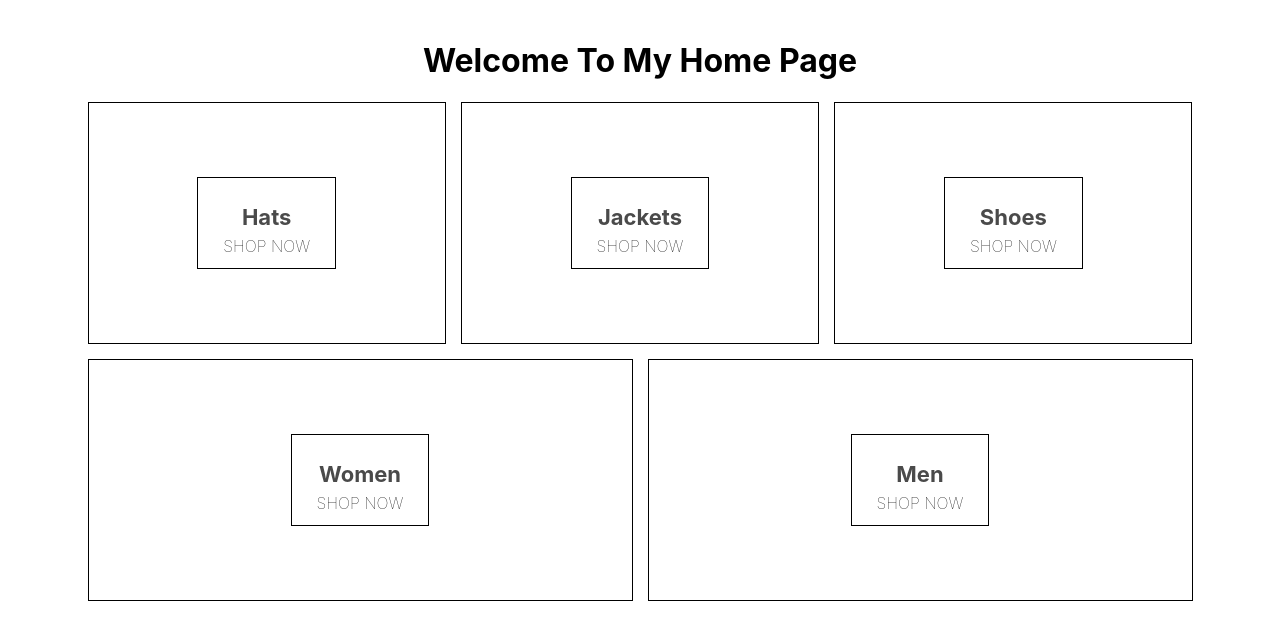
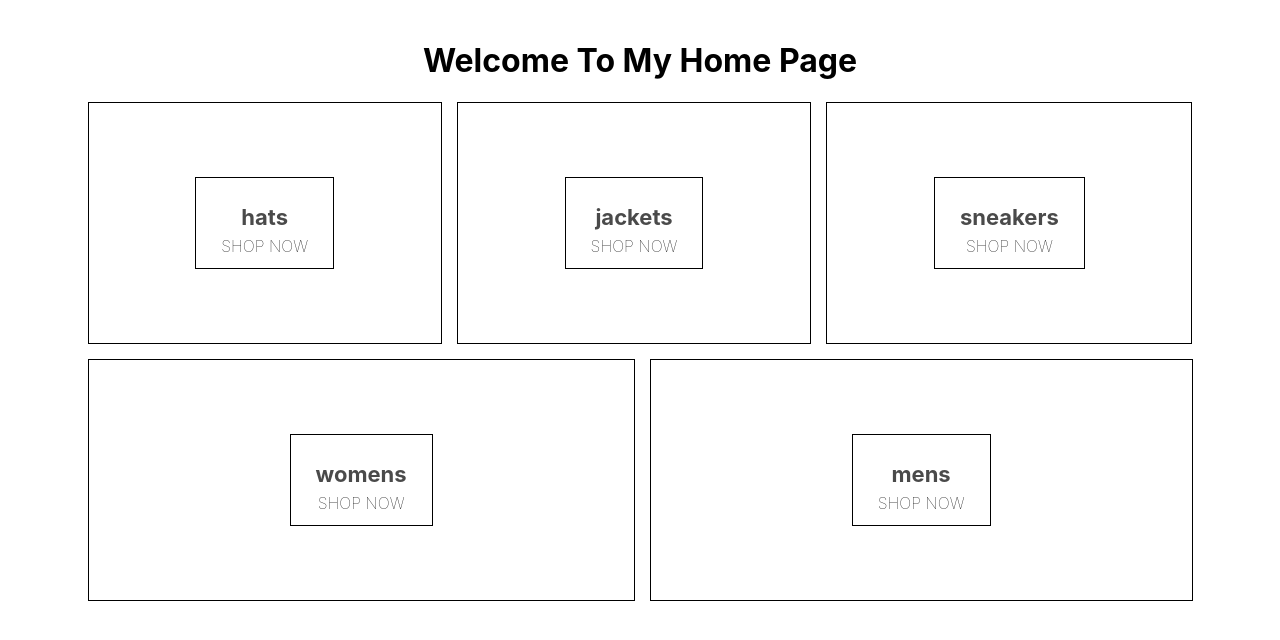
Before and after one commit to iqbalrafat/rares-clothing, a React (Create React App) app: page / in a window 1280 px wide. Shown: the top 640 px of the page. Built offline with nearby package versions, Linux system fonts and the light colour scheme; the HTML template or start-up script is replaced by a standard one.

Commit message:
[rares-clothing]--introduced state in directory component

```diff
--- a/src/directory.component.jsx
+++ b/src/directory.component.jsx
@@ -1,14 +1,54 @@
-import React from 'react';
+import React, {Component} from 'react';
 import './directory.styles.scss';
 import MenuItem from './menu-item.component';
 
-const Directory=()=>(
- <div className="directory-menu">
-  <MenuItem title='Hats'/>
-  <MenuItem title="Jackets" />
-  <MenuItem title="Shoes" />
-  <MenuItem title="Women" />
-  <MenuItem title="Men" />
+class Directory extends Component {
+  constructor() {
+    super();
+    this.state={ sections : [
+      {
+        title: 'hats',
+        imageUrl: 'https://i.ibb.co/cvpntL1/hats.png',
+        id: 1,
+        linkUrl: 'shop/hats'
+      },
+      {
+        title: 'jackets',
+        imageUrl: 'https://i.ibb.co/px2tCc3/jackets.png',
+        id: 2,
+        linkUrl: 'shop/jackets'
+      },
+      {
+        title: 'sneakers',
+        imageUrl: 'https://i.ibb.co/0jqHpnp/sneakers.png',
+        id: 3,
+        linkUrl: 'shop/sneakers'
+      },
+      {
+        title: 'womens',
+        imageUrl: 'https://i.ibb.co/GCCdy8t/womens.png',
+        size: 'large',
+        id: 4,
+        linkUrl: 'shop/womens'
+      },
+      {
+        title: 'mens',
+        imageUrl: 'https://i.ibb.co/R70vBrQ/men.png',
+        size: 'large',
+        id: 5,
+        linkUrl: 'shop/mens'
+      }
+    ]
+    };
+  }
+  render() {
+    return(
+      <div className="directory-menu">
+      {this.state.sections.map(({title,id})=>(
+        <MenuItem key={id} title={title}/>
+      ))}
+
  </div>
-)
- export default Directory;
+    )
+  }
+} export default Directory;
```
